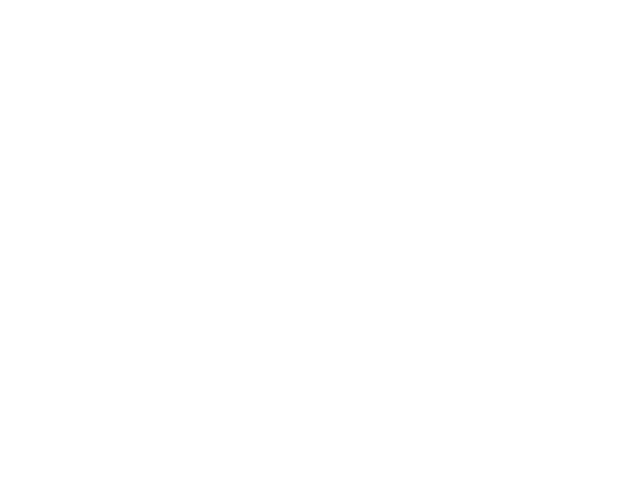
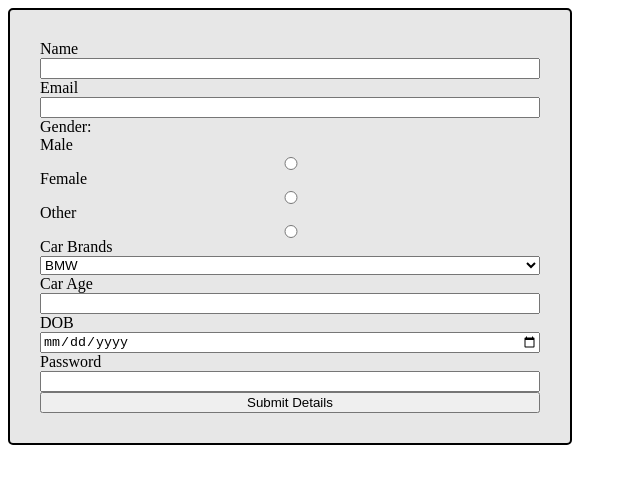
Before and after one commit to acciojob/signup-form-car-sidkishan, a website: page main.html in a window 1280 px wide. Shown: the whole page, without its empty margins (0-640 px from the left). Drawn offline with Linux system fonts and the light colour scheme.

Commit message:
created a submission

```diff
--- a/main.html
+++ b/main.html
@@ -7,7 +7,32 @@
 </head>
 
 <body>
-	<!-- the entire body must be written by student -->
+	<form method="post">
+		<label for="name">Name</label>
+		<input type="text" id="name" required>
+		<label for="email">Email</label>
+		<input type="email" id="email" required>
+		<span>Gender: </span>
+		<label for="male">Male</label>
+		<input type="radio" id="male" name="gender" required>
+		<label for="female">Female</label>
+		<input type="radio" id="female" name="gender" required>
+		<label for="others">Other</label>
+		<input type="radio" id="others" name="gender" required>
+		<label for="cars">Car Brands</label>
+		<select id="cars" name="cars">
+			<option value="BMW">BMW</option>
+			<option value="Audi">Audi</option>
+			<option value="Mercedez">Mercedez</option>
+		</select>
+		<label for="carage">Car Age</label>
+		<input type="number" id="carage" required>
+		<label for="dop">DOB</label>
+		<input type="date" id="dop" required>
+		<label for="password">Password</label>
+		<input type="password" id="password" required>
+		<button type="submit">Submit Details</button>
+	</form>
     <script type="text/javascript" src="./script.js">
 </script>
 
--- a/styles.css
+++ b/styles.css
@@ -1,2 +1,11 @@
 
-/* Your CSS Code here. */
+form{
+	display:flex;
+	flex-flow:column wrap;
+	background-color:#e7e7e7;
+	padding:30px;
+	border:2px solid black;
+	justify-content: space-around;
+	border-radius:5px;
+	width:500px;
+}
```
